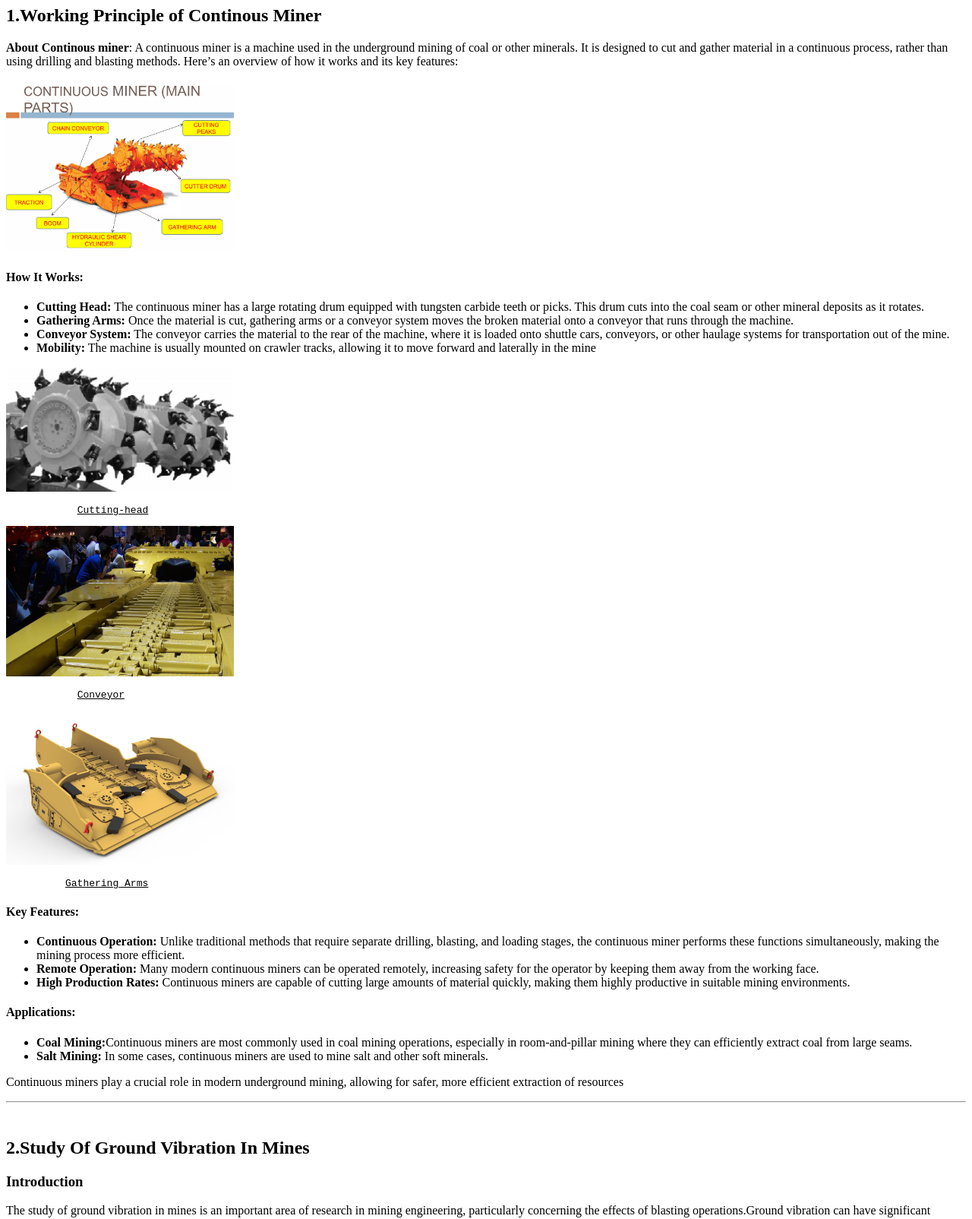
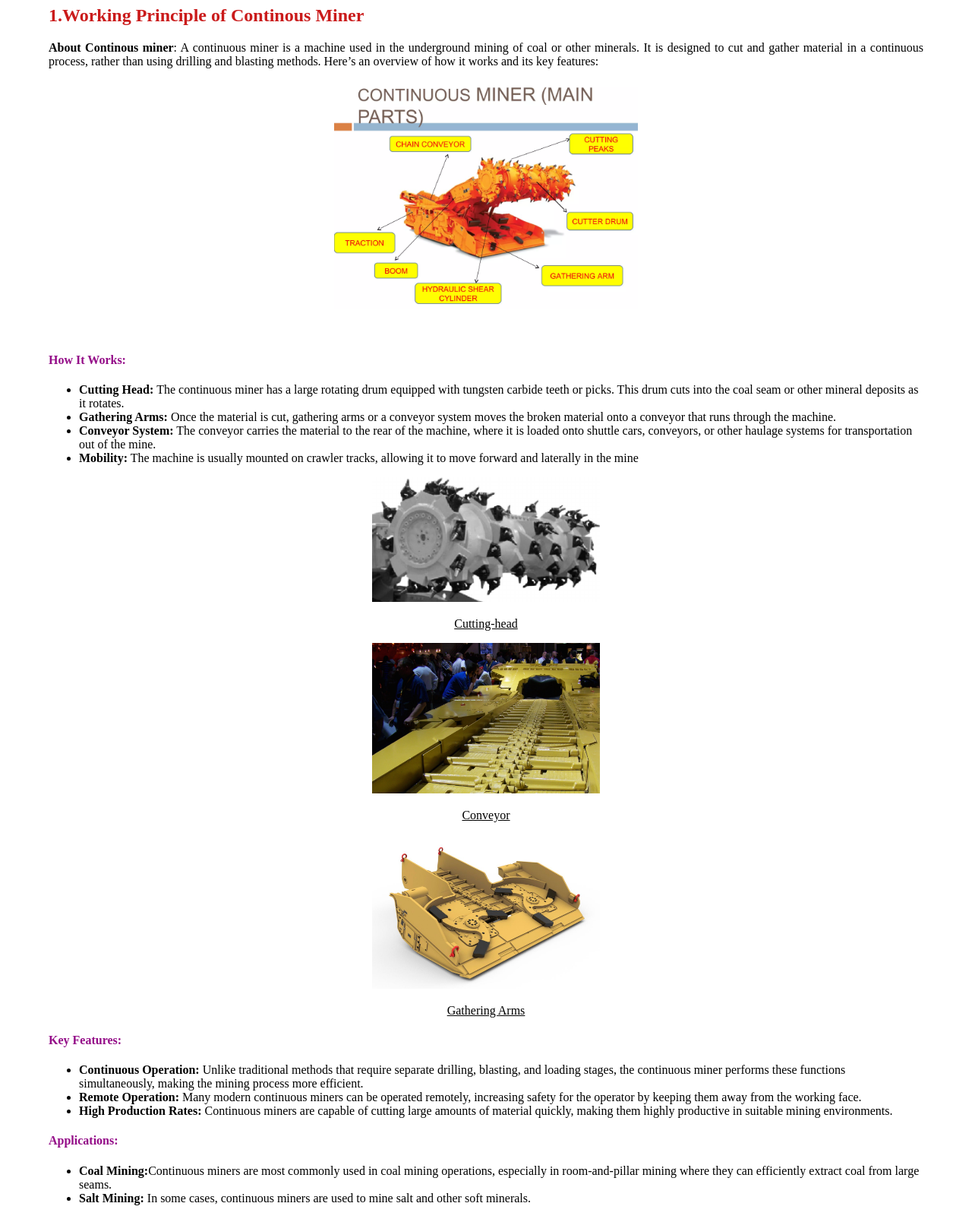
Before and after one commit to Achiver007/PORTFOLIO, a plain HTML site: page HTML/projects.html in a window 1280 px wide. Shown: the part 73-1677 px from the top of the page at 76% size. Drawn offline with Linux system fonts and the light colour scheme.

Commit message:
added css

```diff
--- a/HTML/projects.html
+++ b/HTML/projects.html
@@ -3,6 +3,7 @@
 <head>
     <meta charset="UTF-8">
     <meta name="viewport" content="width=device-width, initial-scale=1.0">
+    <link rel="stylesheet" href="/styles.css">
     <title>Projects</title>
 </head>
 <body>
@@ -15,9 +16,9 @@
 
 
 
-    <p><b>About Continous miner</b>: A continuous miner is a machine used in the underground mining of coal or other minerals. It is designed to cut and gather material in a continuous process, rather than using drilling and blasting methods. Here’s an overview of how it works and its key features:</p>
+    <p class="no-indent"><b>About Continous miner</b>: A continuous miner is a machine used in the underground mining of coal or other minerals. It is designed to cut and gather material in a continuous process, rather than using drilling and blasting methods. Here’s an overview of how it works and its key features:</p>
 
-    <img src="/Images/CONTINUOUS-MINERS.jpg" alt="CONTINUOUS-MINERS-img" width="300"/>
+    <p class="f1"><img src="/Images/CONTINUOUS-MINERS.jpg" alt="CONTINUOUS-MINERS-img" width="400"/></p>
     <br/>
 
     <h4>How It Works:</h4>
@@ -32,13 +33,13 @@
     <li><b>Mobility:</b> The machine is usually mounted on crawler tracks, allowing it to move forward and laterally in the mine</li>
 
 </ul>
-<img src="/Images/cuting-head.jpg" alt="Cutting-head" width="300"/>
-<pre>            <u>Cutting-head</u></pre>
+<p class="f1"><img src="/Images/cuting-head.jpg" alt="Cutting-head" width="300"/></p>
+<p class="f1">            <u>Cutting-head</u></p>
 
-<img src="/Images/conveyor.jpg" alt="Conveyor" width="300"/>
-<pre>            <u>Conveyor</u></pre>
-<img src="/Images/gathering-arm.jpg" alt="gathering-arm" width="300"/>
-<pre>          <u>Gathering Arms</u></pre>
+<p class="f1"><img src="/Images/conveyor.jpg" alt="Conveyor" width="300"/></p>
+<p class="f1">            <u>Conveyor</u></p>
+<p class="f1"><img src="/Images/gathering-arm.jpg" alt="gathering-arm" width="300"/></p>
+<p class="f1">          <u>Gathering Arms</u></p>
 <h4>Key Features:</h4>
 <ul>
     <li><b>Continuous Operation:</b> Unlike traditional methods that require separate drilling, blasting, and loading stages, the continuous miner performs these functions simultaneously, making the mining process more efficient.</li>
@@ -111,11 +112,11 @@
     <li><b>New Technologies:</b> Advances in blasting technology, such as electronic detonators and precision explosives, offer better control over blast-induced vibrations.</li>
     <li><b>Case Studies:</b> Ongoing research often involves case studies in different mining environments to understand the unique challenges and develop specific mitigation strategies.</li>
 </ul>
-    <p>       Understanding and controlling ground vibrations in mining operations is crucial for maintaining safety, minimizing environmental impact, and ensuring the structural integrity of both mine infrastructure and nearby buildings.</p>
+    <p class="indent">       Understanding and controlling ground vibrations in mining operations is crucial for maintaining safety, minimizing environmental impact, and ensuring the structural integrity of both mine infrastructure and nearby buildings.</p>
   </section>
   </main>
   <footer>
-         <h4>Contact me :hemanthkumarkorra@gmail.com</h4>
-    </footer>
+    <h5>Drop me mail on :<u>hemanthkumarkorra@gmail.com </u> if you have any queries </h5>
+  </footer>
 </body>
 </html>
--- a/styles.css
+++ b/styles.css
@@ -1,7 +1,7 @@
 body
 {
-    margin-left: 2em;
-    margin-right: 2em;
+    margin-left: 4em;
+    margin-right: 4em;
 }
 .no-indent
 {
@@ -11,19 +11,38 @@ body
     margin-top:0em;
     margin-bottom:0em;
 }
-.h1
+.indent
+{
+    text-align: justify;
+    font-size: 100%;
+    text-indent: 2em;
+    margin-top: 1em;
+}
+h1
 {
     color: rgb(8, 8, 137);
 }
-.h2
+h2
 {
- color:brown;
+ color:rgb(202, 27, 27);
 }
-.h3
+h3
 {
- color:rgb(97, 22, 168);
+ color:rgb(69, 8, 125);
 }
-.h4
+h4
 {
  color:rgb(148, 13, 136);
 }
+h5
+{
+    text-align: center;
+    color:rgb(19, 39, 224);
+    font-style: italic;
+    background-color: rgb(229, 229, 208);
+
+}
+.f1
+{
+    text-align: center;
+}
```
Also changed, not shown: HTML/Education.html (+1 -0 lines), HTML/Form.html (+1 -1 lines), HTML/index.html (+8 -7 lines).
